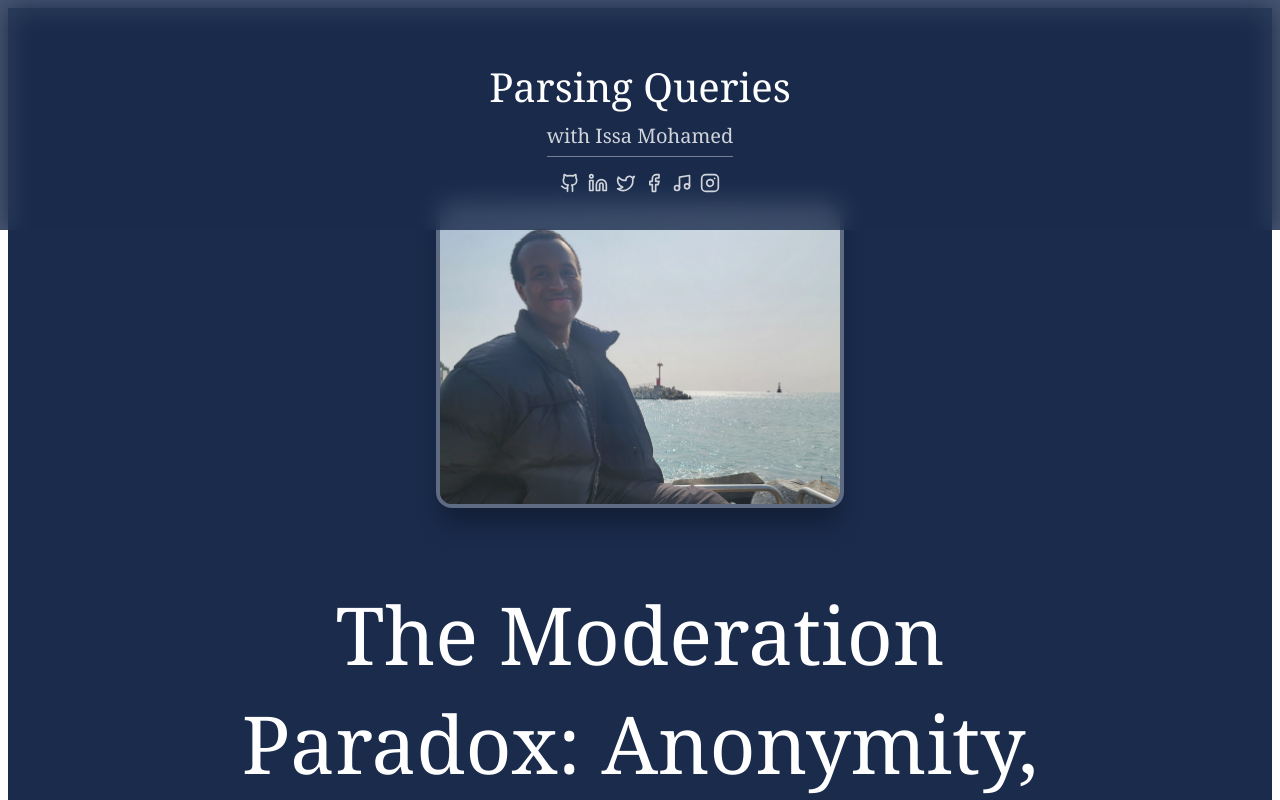
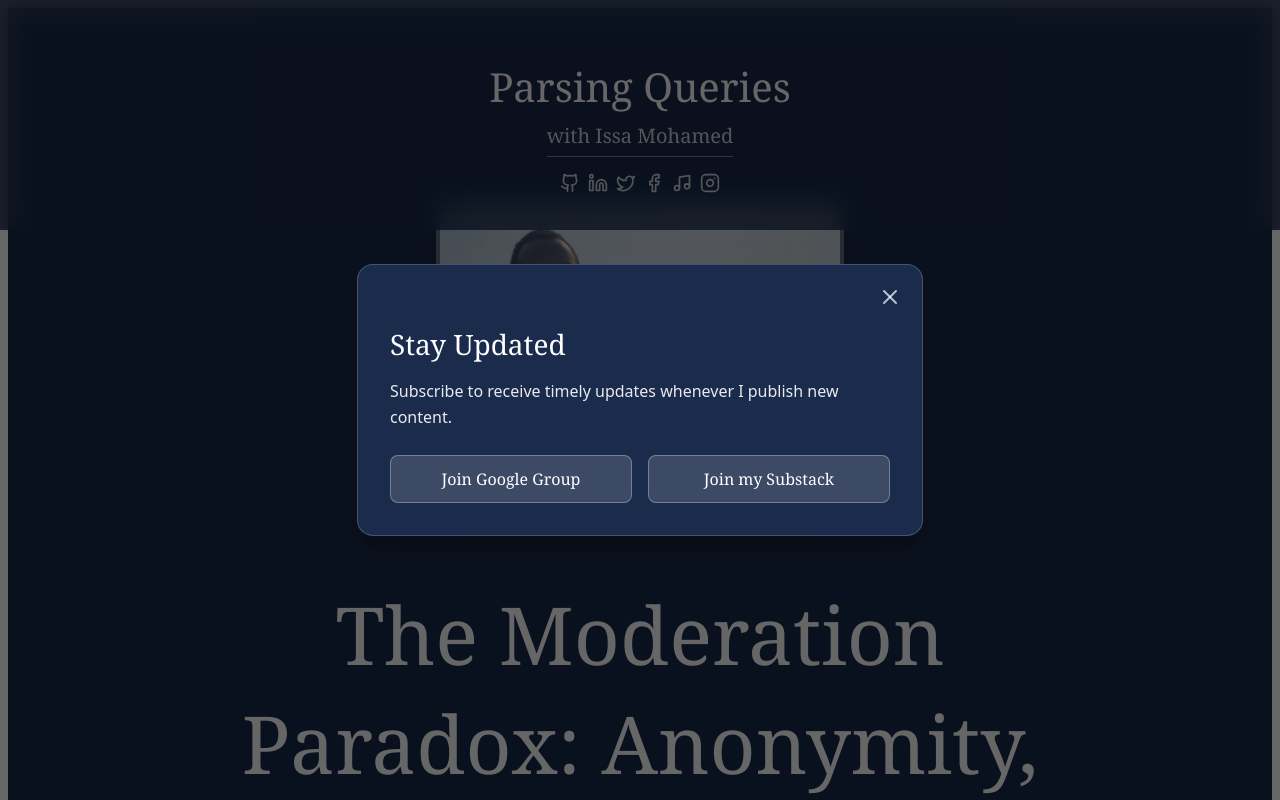
Before and after one commit to issamohamed/parsing-queries-blog, a React (Create React App) app: page / in a window 1280 px wide. Shown: the top 800 px of the page. Built offline with nearby package versions, Linux system fonts and the light colour scheme.

Commit message:
Implement subscription popup with localStorage handling
Added a subscription popup that appears after 3 seconds for emailing list and substack

```diff
--- a/src/App.jsx
+++ b/src/App.jsx
@@ -1,7 +1,28 @@
-import React from 'react';
-import { Github, Linkedin, Twitter, Facebook, Music, Instagram } from 'lucide-react';
+import React, { useState, useEffect } from 'react';
+import { Github, Linkedin, Twitter, Facebook, Music, Instagram, X } from 'lucide-react';
 
 export default function BlogPage() {
+  const [showPopup, setShowPopup] = useState(false);
+
+  useEffect(() => {
+    // Check if user has already dismissed the popup
+    const hasSeenPopup = localStorage.getItem('hasSeenSubscribePopup');
+
+    if (!hasSeenPopup) {
+      // Show popup after 3 seconds
+      const timer = setTimeout(() => {
+        setShowPopup(true);
+      }, 3000);
+
+      return () => clearTimeout(timer);
+    }
+  }, []);
+
+  const handleClosePopup = () => {
+    setShowPopup(false);
+    localStorage.setItem('hasSeenSubscribePopup', 'true');
+  };
+
   return (
     <div style={{
       minHeight: '100vh',
@@ -411,6 +432,141 @@ export default function BlogPage() {
           </div>
         </article>
       </div>
+
+      {/* Subscription Popup */}
+      {showPopup && (
+        <div style={{
+          position: 'fixed',
+          top: 0,
+          left: 0,
+          right: 0,
+          bottom: 0,
+          backgroundColor: 'rgba(0, 0, 0, 0.6)',
+          display: 'flex',
+          alignItems: 'center',
+          justifyContent: 'center',
+          zIndex: 100,
+          padding: '1rem'
+        }}>
+          <div style={{
+            background: '#1a2b4c',
+            borderRadius: '1rem',
+            padding: '2rem',
+            maxWidth: '500px',
+            width: '100%',
+            border: '1px solid rgba(255, 255, 255, 0.2)',
+            boxShadow: '0 20px 25px -5px rgba(0, 0, 0, 0.3)',
+            position: 'relative'
+          }}>
+            {/* Close button */}
+            <button
+              onClick={handleClosePopup}
+              style={{
+                position: 'absolute',
+                top: '1rem',
+                right: '1rem',
+                background: 'none',
+                border: 'none',
+                color: 'rgba(255, 255, 255, 0.7)',
+                cursor: 'pointer',
+                padding: '0.25rem',
+                display: 'flex',
+                alignItems: 'center',
+                transition: 'color 0.2s'
+              }}
+              onMouseOver={e => e.currentTarget.style.color = 'white'}
+              onMouseOut={e => e.currentTarget.style.color = 'rgba(255, 255, 255, 0.7)'}
+            >
+              <X size={24} />
+            </button>
+
+            {/* Content */}
+            <h3 style={{
+              fontFamily: 'Georgia, serif',
+              fontSize: '1.75rem',
+              color: 'white',
+              marginBottom: '1rem',
+              fontWeight: 400
+            }}>
+              Stay Updated
+            </h3>
+            <p style={{
+              color: 'rgba(255, 255, 255, 0.9)',
+              lineHeight: '1.6',
+              marginBottom: '1.5rem',
+              fontSize: '1rem'
+            }}>
+              Subscribe to receive timely updates whenever I publish new content.
+            </p>
+            <div style={{
+              display: 'flex',
+              gap: '1rem',
+              flexWrap: 'wrap'
+            }}>
+              <a
+                href="https://groups.google.com/g/parsing_queries"
+                target="_blank"
+                rel="noopener noreferrer"
+                style={{
+                  flex: '1',
+                  minWidth: '150px',
+                  textAlign: 'center',
+                  background: 'rgba(255, 255, 255, 0.15)',
+                  color: 'white',
+                  padding: '0.75rem 1.5rem',
+                  borderRadius: '0.5rem',
+                  textDecoration: 'none',
+                  fontFamily: 'Georgia, serif',
+                  fontSize: '1rem',
+                  border: '1px solid rgba(255, 255, 255, 0.3)',
+                  transition: 'all 0.2s',
+                  cursor: 'pointer'
+                }}
+                onMouseOver={e => {
+                  e.currentTarget.style.background = 'rgba(255, 255, 255, 0.25)';
+                  e.currentTarget.style.transform = 'translateY(-2px)';
+                }}
+                onMouseOut={e => {
+                  e.currentTarget.style.background = 'rgba(255, 255, 255, 0.15)';
+                  e.currentTarget.style.transform = 'translateY(0)';
+                }}
+              >
+                Join Google Group
+              </a>
+              <a
+                href="https://substack.com/@issamohamed"
+                target="_blank"
+                rel="noopener noreferrer"
+                style={{
+                  flex: '1',
+                  minWidth: '150px',
+                  textAlign: 'center',
+                  background: 'rgba(255, 255, 255, 0.15)',
+                  color: 'white',
+                  padding: '0.75rem 1.5rem',
+                  borderRadius: '0.5rem',
+                  textDecoration: 'none',
+                  fontFamily: 'Georgia, serif',
+                  fontSize: '1rem',
+                  border: '1px solid rgba(255, 255, 255, 0.3)',
+                  transition: 'all 0.2s',
+                  cursor: 'pointer'
+                }}
+                onMouseOver={e => {
+                  e.currentTarget.style.background = 'rgba(255, 255, 255, 0.25)';
+                  e.currentTarget.style.transform = 'translateY(-2px)';
+                }}
+                onMouseOut={e => {
+                  e.currentTarget.style.background = 'rgba(255, 255, 255, 0.15)';
+                  e.currentTarget.style.transform = 'translateY(0)';
+                }}
+              >
+                Join my Substack
+              </a>
+            </div>
+          </div>
+        </div>
+      )}
     </div>
   );
 }
```
